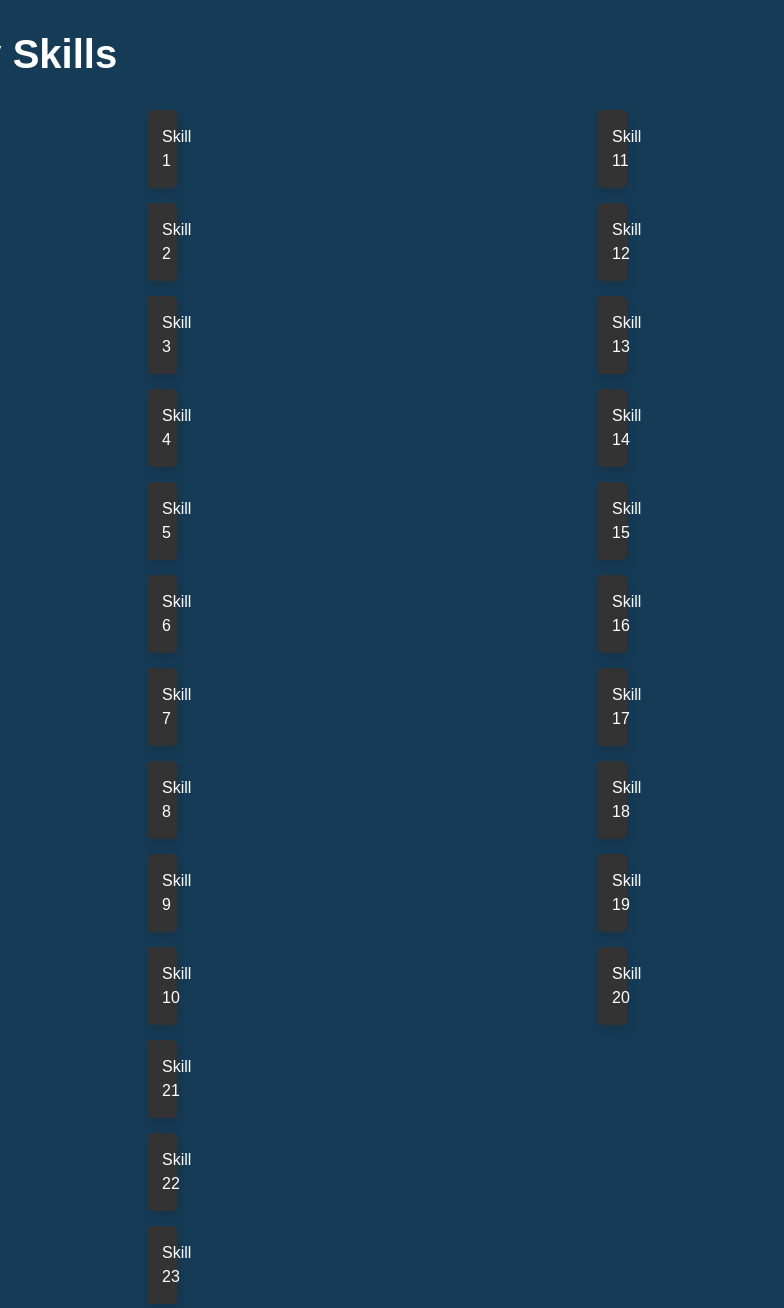
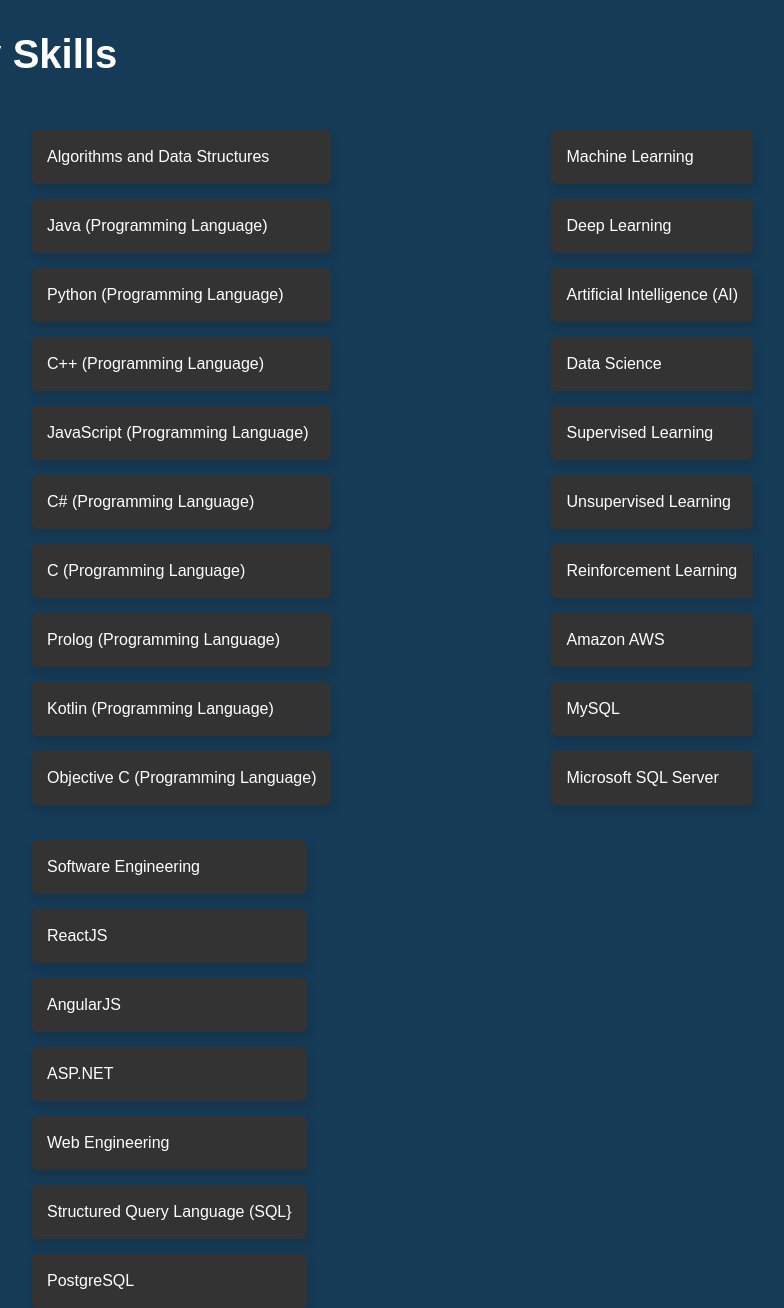
Before and after one commit to cordova-jon1618/jonathan_cordova_portfolio, a website: page index.html in a window 1280 px wide. Shown: the part 10692-12000 px from the top of the page, without its empty margins (316-1100 px from the left). Drawn offline with nearby package versions, Linux system fonts and the light colour scheme; files that its build step writes are made by us from their sources; a web font is replaced by a local one.

Commit message:
Added Skills values into variables file to be displayed in skills section.

```diff
--- a/css/style.css
+++ b/css/style.css
@@ -636,12 +636,13 @@
 /* --------------------------------------------------------------- */
 
 #skills .col-md-4 {
-    padding-left: 225px;
-    padding-right: 225px;
-    padding-top: 0;
+    padding-left: 110px;
+    padding-right: 110px;
+    padding-top: 20px;
     padding-bottom: 0;
+    width: auto;
+    max-width: auto;
 }
-
 
 #skills .list-group-item {
     box-shadow: 2px 6px 8px 0 rgba(22, 22, 26, 0.18);
@@ -649,9 +650,13 @@
     margin-bottom: 15px;
     border-radius: 5px;
     padding: 15px;
-    background-color: #333333;
+    background-color: #333333; /* Default background color */
     color: white;
-    transition: transform 0.3s ease, box-shadow 0.3s ease;
+    transition: transform 0.3s ease, box-shadow 0.3s ease, background-color 0.3s ease;
+    display: inline-block; /* Ensure the item width adjusts to content */
+    width: auto; /* Let the width adjust based on text length */
+    max-width: 100%; /* Prevent items from exceeding the container width */
+    white-space: wrap; /* Prevent text from wrapping to keep the background consistent */
 }
 
 #skills .list-group-item:hover {
@@ -659,4 +664,32 @@
     box-shadow: 2px 8px 12px 0 rgba(22, 22, 26, 0.25);
 }
 
+/* Adjust background color for different screen sizes */
+@media (max-width: 1200px) {
+    #skills .list-group-item {
+        background-color: #333333; /* Default background color */
+        width: 100%;
+        max-width: 100%;
+        white-space: wrap;
+    }
+}
+
+@media (max-width: 992px) {
+    #skills .list-group-item {
+        background-color: #333333; /* Default background color */
+        width: 100%;
+        max-width: 100%;
+        white-space: wrap;
+    }
+}
+
+@media (max-width: 768px) {
+    #skills .list-group-item {
+        background-color: #333333; /* Default background color */
+        width: 100%;
+        max-width: 100%;
+        white-space: wrap;
+    }
+}
+
 /* --------------------------------------------------------------- */
--- a/js/variables.js
+++ b/js/variables.js
@@ -298,42 +298,42 @@
 // -------------------------------- //
 
 const skills1 = [
-    "Skill 1",
-    "Skill 2",
-    "Skill 3",
-    "Skill 4",
-    "Skill 5",
-    "Skill 6",
-    "Skill 7",
-    "Skill 8",
-    "Skill 9",
-    "Skill 10"
+    "Algorithms and Data Structures",
+    "Java (Programming Language)",
+    "Python (Programming Language)",
+    "C++ (Programming Language)",
+    "JavaScript (Programming Language)",
+    "C# (Programming Language)",
+    "C (Programming Language)",
+    "Prolog (Programming Language)",
+    "Kotlin (Programming Language)",
+    "Objective C (Programming Language)"
 ];
 
 const skills2 = [
-    "Skill 11",
-    "Skill 12",
-    "Skill 13",
-    "Skill 14",
-    "Skill 15",
-    "Skill 16",
-    "Skill 17",
-    "Skill 18",
-    "Skill 19",
-    "Skill 20"
+    "Machine Learning",
+    "Deep Learning",
+    "Artificial Intelligence (AI)",
+    "Data Science",
+    "Supervised Learning",
+    "Unsupervised Learning",
+    "Reinforcement Learning",
+    "Amazon AWS",
+    "MySQL",
+    "Microsoft SQL Server"
 ];
 
 const skills3 = [
-    "Skill 21",
-    "Skill 22",
-    "Skill 23",
-    "Skill 24",
-    "Skill 25",
-    "Skill 26",
-    "Skill 27",
-    "Skill 28",
-    "Skill 29",
-    "Skill 30"
+    "Software Engineering",
+    "ReactJS",
+    "AngularJS",
+    "ASP.NET",
+    "Web Engineering",
+    "Structured Query Language (SQL}",
+    "PostgreSQL",
+    "Prolog (Programming Language)",
+    "Unity Engine",
+    "Visual Basic Application (VBA)"
 ];
 
 
```
